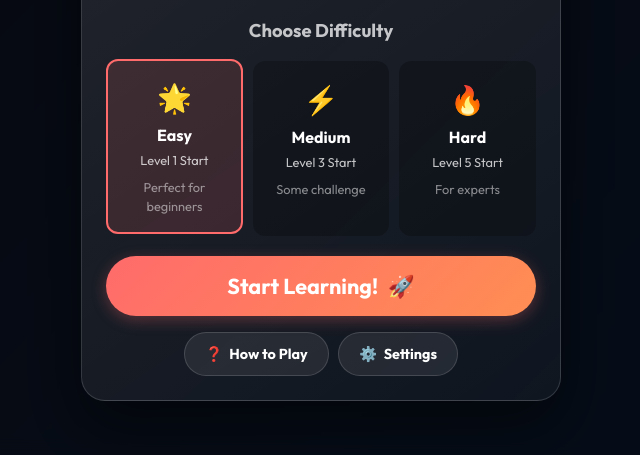
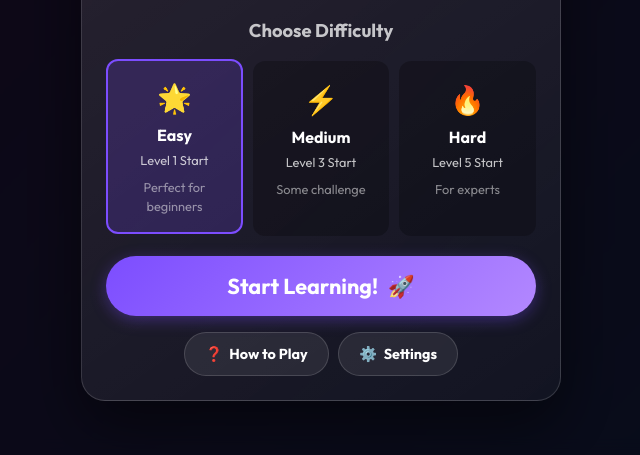
Before and after one commit to projektoutside/LearnAnalogClockGame, a plain HTML site: page index.html in a window 1280 px wide. Shown: the part 345-800 px from the top of the page, without its empty margins (319-959 px from the left). Drawn offline with Linux system fonts and the light colour scheme.

Commit message:
Add files via upload

```diff
--- a/style.css
+++ b/style.css
@@ -7,13 +7,22 @@
    1. CSS CUSTOM PROPERTIES & DESIGN TOKENS
    ============================================= */
 :root {
-    /* === Color Palette === */
-    --color-primary: #FF6B6B;
-    --color-primary-dark: #E85555;
+    /* === Color Palette - Balanced & Fun === */
+    --color-primary: #7C4DFF;
+    /* Vibrant Purple */
+    --color-primary-dark: #651FFF;
     --color-secondary: #4ECDC4;
+    /* Teal/Mint */
     --color-secondary-dark: #3DBDB5;
     --color-accent: #FFE66D;
+    /* Sunny Yellow */
     --color-accent-dark: #F5D84D;
+    --color-success: #69F0AE;
+    /* Bright Green */
+    --color-warning: #FFB74D;
+    /* Warm Orange */
+    --color-fun: #FF6EB4;
+    /* Playful Pink */
 
     --color-text-main: #FFFFFF;
     --color-text-muted: rgba(255, 255, 255, 0.75);
@@ -23,11 +32,11 @@
     --color-bg-mid: #16213E;
     --color-bg-light: #0F3460;
 
-    /* === Gradients === */
-    --bg-gradient: linear-gradient(135deg, #1A1A2E 0%, #16213E 50%, #0F3460 100%);
+    /* === Gradients - More Colorful & Fun === */
+    --bg-gradient: linear-gradient(135deg, #1A1A2E 0%, #2D1B4E 50%, #0F3460 100%);
     --card-gradient: linear-gradient(145deg, rgba(255, 255, 255, 0.12), rgba(255, 255, 255, 0.04));
-    --btn-primary-gradient: linear-gradient(135deg, var(--color-primary) 0%, #FF8E53 100%);
-    --btn-secondary-gradient: linear-gradient(135deg, var(--color-secondary) 0%, #45B7AA 100%);
+    --btn-primary-gradient: linear-gradient(135deg, #7C4DFF 0%, #B388FF 100%);
+    --btn-secondary-gradient: linear-gradient(135deg, var(--color-secondary) 0%, #80DEEA 100%);
 
     /* === Glassmorphism === */
     --glass-bg: rgba(255, 255, 255, 0.08);
@@ -185,12 +194,12 @@ body {
     0%,
     100% {
         transform: scale(1);
-        box-shadow: 0 0 0 0 rgba(255, 107, 107, 0.5);
+        box-shadow: 0 0 0 0 rgba(124, 77, 255, 0.5);
     }
 
     50% {
         transform: scale(1.02);
-        box-shadow: 0 0 0 8px rgba(255, 107, 107, 0);
+        box-shadow: 0 0 0 8px rgba(124, 77, 255, 0);
     }
 }
 
@@ -785,7 +794,7 @@ body {
     font-size: var(--text-3xl);
     font-weight: 800;
     margin-bottom: var(--space-xs);
-    background: linear-gradient(135deg, #FFD166 0%, #FF6B6B 100%);
+    background: linear-gradient(135deg, #FFD166 0%, #B388FF 100%);
     -webkit-background-clip: text;
     background-clip: text;
     -webkit-text-fill-color: transparent;
@@ -866,7 +875,7 @@ body {
 
 .difficulty-card:hover,
 .difficulty-card:has(input:checked) {
-    background: rgba(255, 107, 107, 0.15);
+    background: rgba(124, 77, 255, 0.2);
     border-color: var(--color-primary);
     transform: translateY(-2px);
 }
@@ -946,7 +955,7 @@ button:focus-visible {
     font-weight: 700;
     color: var(--color-text-main);
 
-    box-shadow: 0 4px 15px rgba(255, 107, 107, 0.3);
+    box-shadow: 0 4px 15px rgba(124, 77, 255, 0.35);
     transition: all var(--transition-fast);
 }
 
@@ -954,7 +963,7 @@ button:focus-visible {
 .start-button:hover,
 .primary-button:hover {
     transform: translateY(-2px);
-    box-shadow: 0 8px 25px rgba(255, 107, 107, 0.4);
+    box-shadow: 0 8px 25px rgba(124, 77, 255, 0.45);
 }
 
 .primary-btn:active,
```
